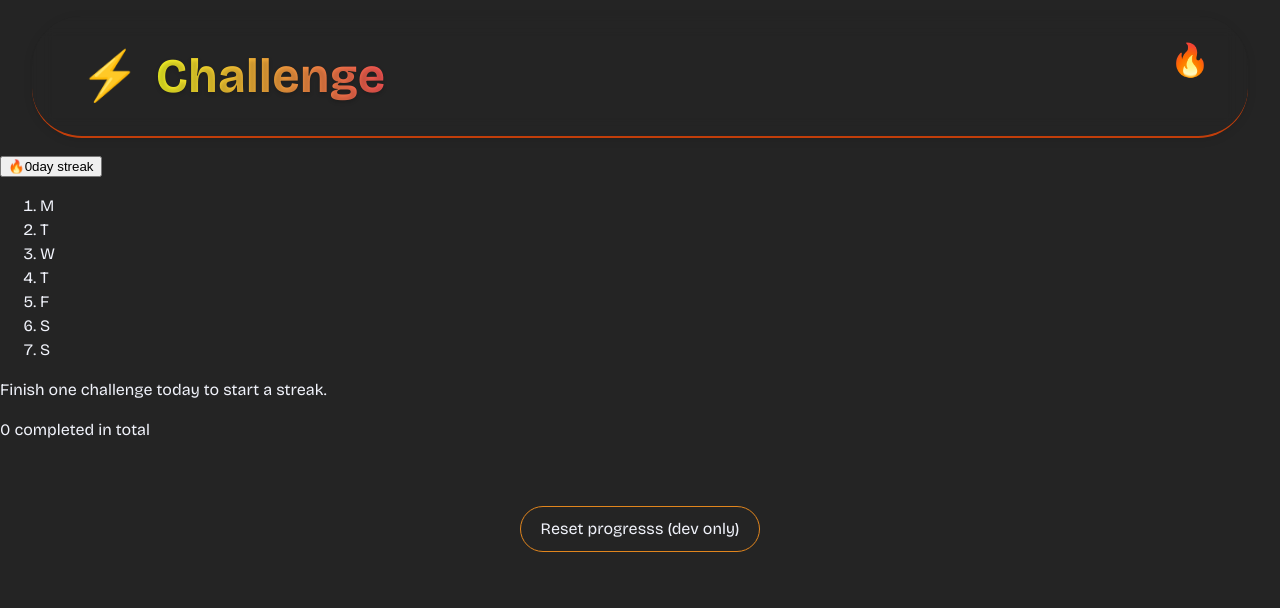
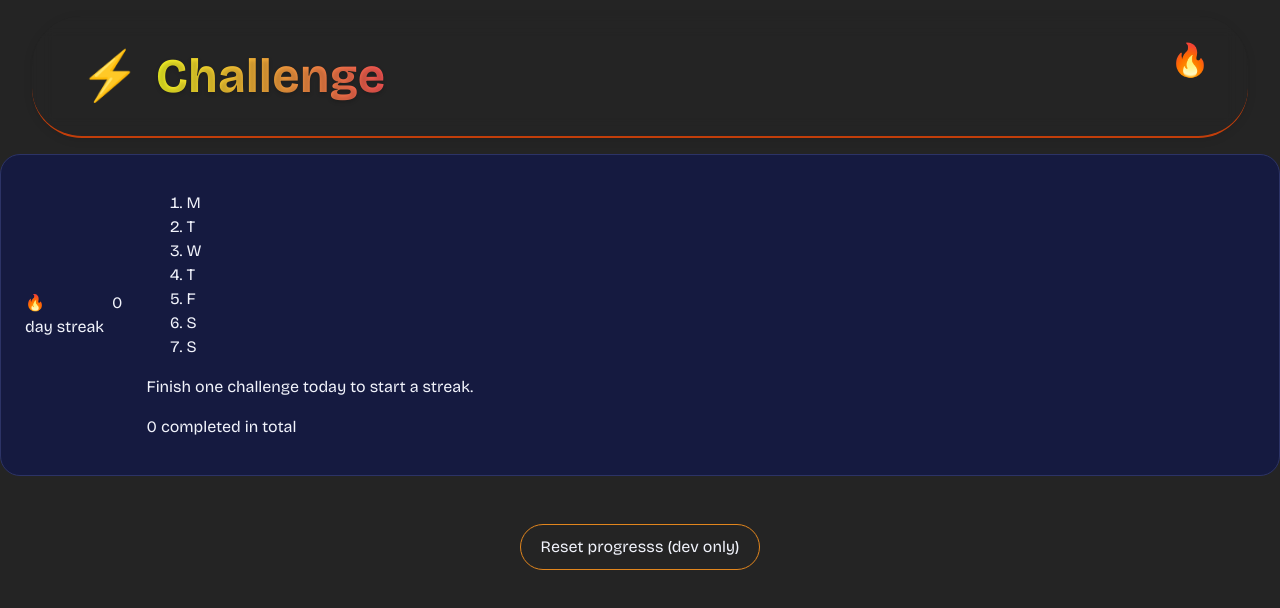
Before and after one commit to robertoandino/challenge-me, a React (Vite) app: page / in a window 1280 px wide. Shown: the top 608 px of the page. Built offline with nearby package versions, Linux system fonts and the light colour scheme.

Commit message:
Updating streakWeek css

```diff
--- a/src/components/StreakWeek/StreakWeek.css
+++ b/src/components/StreakWeek/StreakWeek.css
@@ -0,0 +1,31 @@
+.sw {
+    display: flex;
+    align-items: center;
+    gap: 24px;
+    padding: 20px 24px;
+    background: var(--cm-panel);
+    border: 1px solid var(--cm-line);
+    border-radius: 20px;
+}
+
+.sw-left {
+    position: relative;
+    flex: none;
+}
+
+.sw-streak {
+    display: grid;
+    grid-template-columns: auto auto;
+    grid-template-areas:
+        "flame num"
+        "unit unit";
+    align-items: end;
+    column-gap: 8px;
+    font: inherit;
+    color: inherit;
+    text-align: left;
+    background: none;
+    border: 0;
+    padding: 0;
+    cursor: pointer;
+}
```
